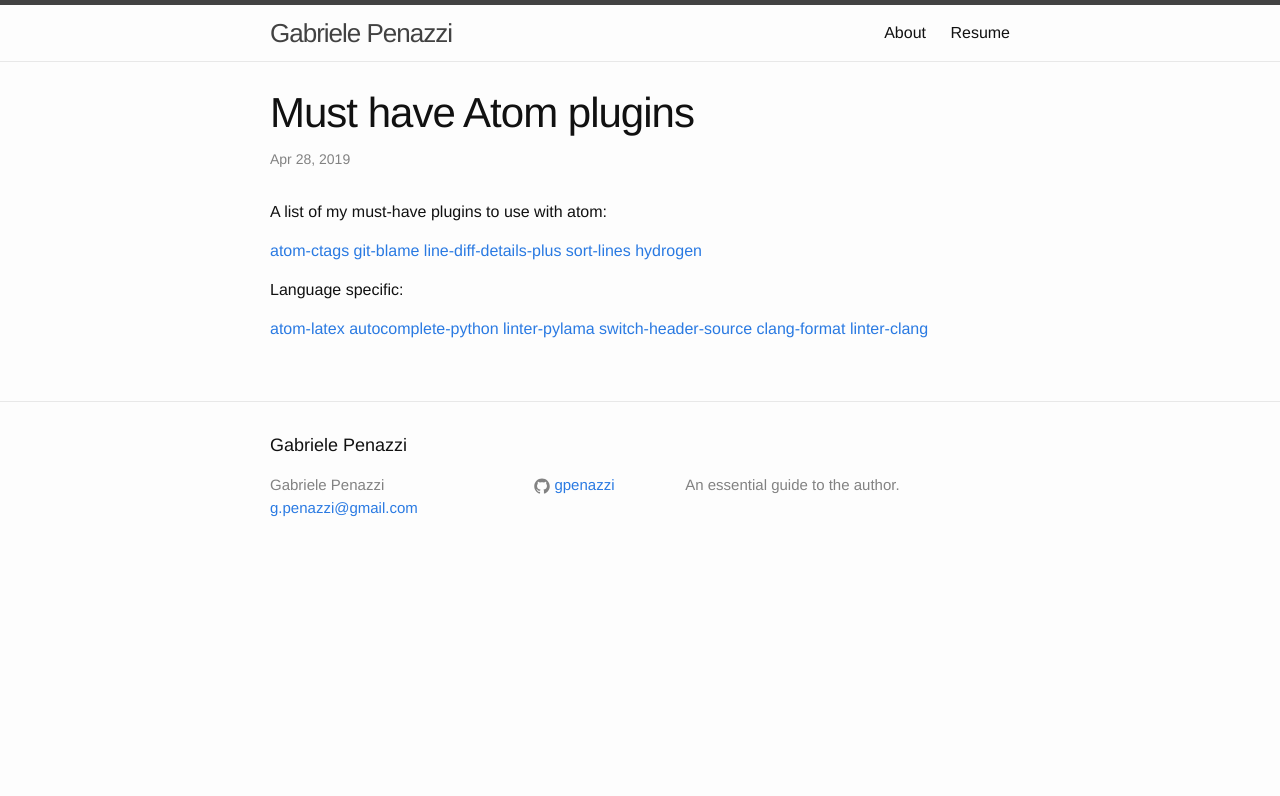
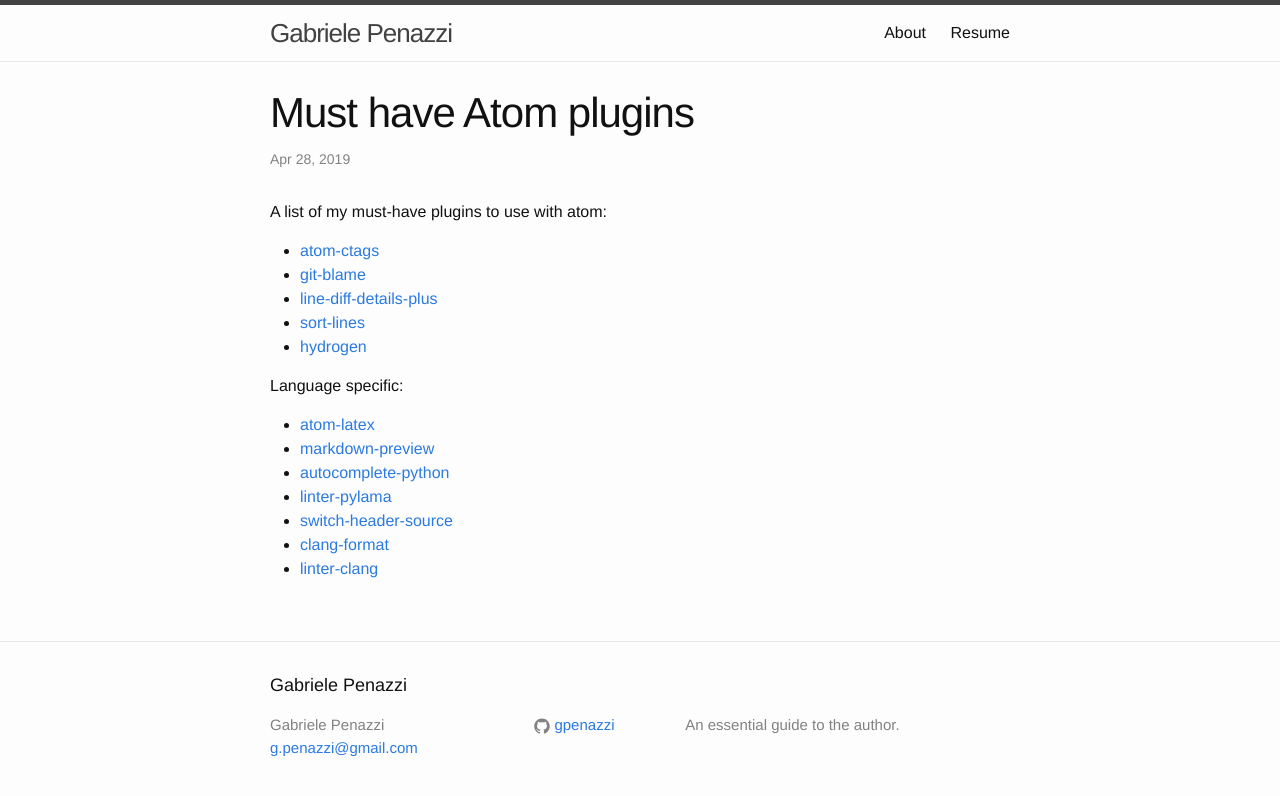
Before and after one commit to gpenazzi/gpenazzi.github.io, a Jekyll site: the page built from _posts/2019-04-28-must-have-atom-plugins.markdown, in a window 1280 px wide. Shown: the top 796 px of the page. Built offline with Jekyll 4.4.1, drawn with Linux system fonts in a browser that asks for light colours.

```diff
--- a/_posts/2019-04-28-must-have-atom-plugins.markdown
+++ b/_posts/2019-04-28-must-have-atom-plugins.markdown
@@ -8,17 +8,18 @@ tags: [python, programming, atom]
 
 A list of my must-have plugins to use with atom:
 
-[atom-ctags](https://atom.io/packages/atom-ctags)
-[git-blame](https://atom.io/packages/git-blame)
-[line-diff-details-plus](https://atom.io/packages/line-diff-details-plus)
-[sort-lines](https://atom.io/packages/sort-lines)
-[hydrogen](https://atom.io/packages/hydrogen)
+- [atom-ctags](https://atom.io/packages/atom-ctags)
+- [git-blame](https://atom.io/packages/git-blame)
+- [line-diff-details-plus](https://atom.io/packages/line-diff-details-plus)
+- [sort-lines](https://atom.io/packages/sort-lines)
+- [hydrogen](https://atom.io/packages/hydrogen)
 
 Language specific:
 
-[atom-latex](https://atom.io/packages/latex)
-[autocomplete-python](https://atom.io/packages/autocomplete-python])
-[linter-pylama](https://atom.io/packages/linter-pylama)
-[switch-header-source](https://atom.io/packages/switch-header-source)
-[clang-format](https://atom.io/packages/clang-format)
-[linter-clang](https://atom.io/packages/linter-clang)
+- [atom-latex](https://atom.io/packages/latex)
+- [markdown-preview](https://atom.io/packages/markdown-preview)
+- [autocomplete-python](https://atom.io/packages/autocomplete-python])
+- [linter-pylama](https://atom.io/packages/linter-pylama)
+- [switch-header-source](https://atom.io/packages/switch-header-source)
+- [clang-format](https://atom.io/packages/clang-format)
+- [linter-clang](https://atom.io/packages/linter-clang)
```
